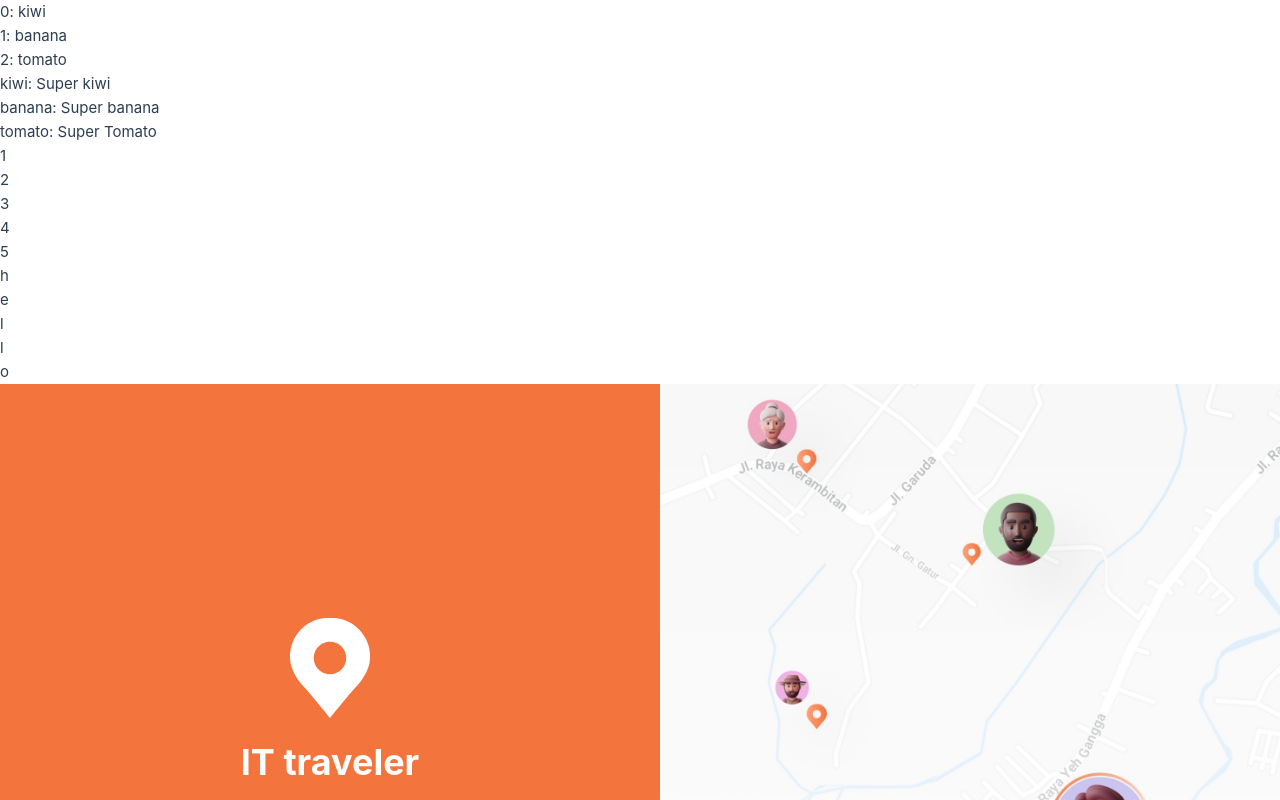
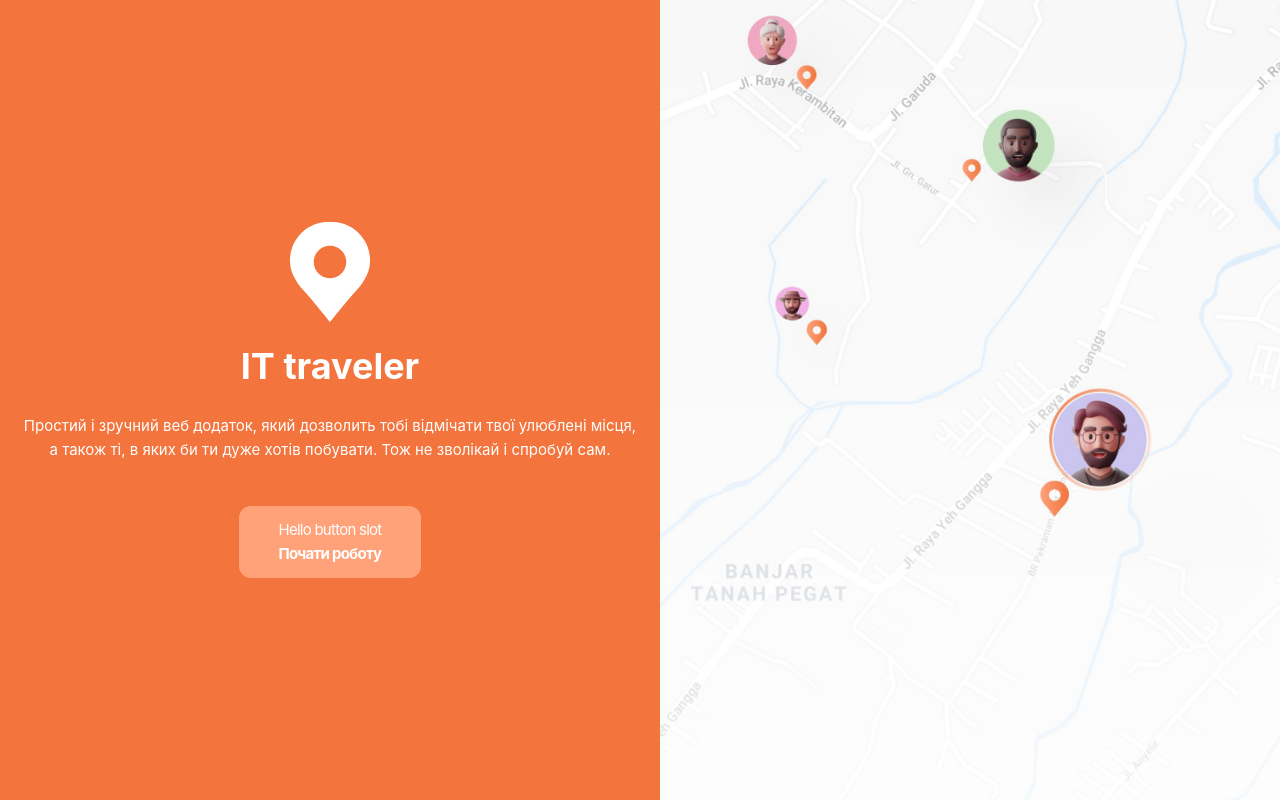
Before and after one commit to Natalia-Kalashnikova/it-traveler, a Vue app: page / in a window 1280 px wide. Shown: the top 800 px of the page. Built offline with nearby package versions, Linux system fonts and the light colour scheme.

Commit message:
Add default slot

```diff
--- a/src/App.vue
+++ b/src/App.vue
@@ -1,18 +1,7 @@
 <script setup>
 import HomepageView from './views/HomepageView.vue';
-
-const fruits = ['kiwi', 'banana', 'tomato']
- const fruitsMap = {
-   kiwi: 'Super kiwi',
-   banana: 'Super banana',
-   tomato: 'Super Tomato'
- }
 </script>
 
 <template>
-   <div :key="fruit" v-for="(fruit, index) in fruits">{{ index }}: {{ fruit }}</div>
-   <div :key="fruit" v-for="(fruit, key) in fruitsMap">{{ key }}: {{ fruit }}</div>
-   <div :key="val" v-for="val in 5">{{ val }}</div>
-   <div :key="char" v-for="char in 'hello'">{{ char }}</div>
    <HomepageView />
 </template>
--- a/src/components/IButton/IButton.vue
+++ b/src/components/IButton/IButton.vue
@@ -1,3 +1,6 @@
 <template>
-  <button class="bg-[#FFA279] rounded-xl py-3 px-10 text-white font-bold -tracking-wider">Почати роботу</button>
+  <button class="bg-[#FFA279] rounded-xl py-3 px-10 text-white font-bold -tracking-wider">
+    <div v-if="$slots.default">Hello button slot</div>
+    <slot>Hello button</slot>
+  </button>
 </template>
--- a/src/views/HomepageView.vue
+++ b/src/views/HomepageView.vue
@@ -9,7 +9,7 @@ import IButton from '../components/IButton/IButton.vue'
         <img class="inline mb-6" src="../assets/img/map-pin.svg" alt="map-pin" />
         <h1 class="font-bold text-4xl mb-7">IT traveler</h1>
         <p class="leading-6 mb-11">Простий і зручний веб додаток, який дозволить тобі відмічати твої улюблені місця, а також ті, в яких би ти дуже хотів побувати. Тож не зволікай і спробуй сам.</p>
-        <IButton></IButton>
+        <IButton>Почати роботу</IButton>
       </div>
     </section>
      <section class="flex-1">
```
